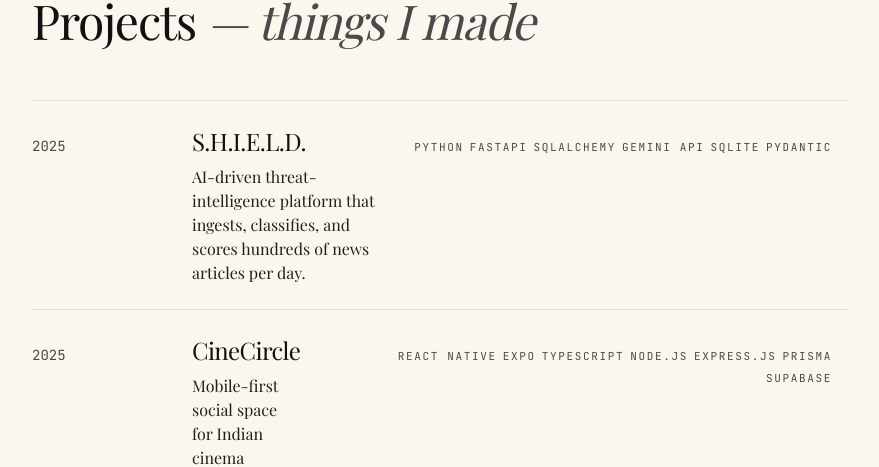
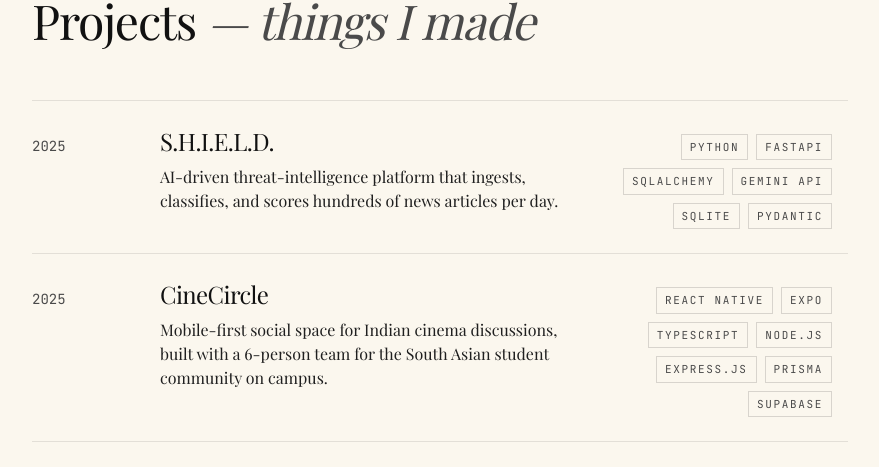
Before and after one commit to aamogh16/portfolio, a React (Vite) app: page / in a window 1280 px wide. Shown: the part 3420-3887 px from the top of the page, without its empty margins (200-1079 px from the left). Built offline with nearby package versions, Linux system fonts and the light colour scheme; no server answers; a web font is replaced by a local one.

Commit message:
refactored projects section

```diff
--- a/src/sections/ProjectsSection.tsx
+++ b/src/sections/ProjectsSection.tsx
@@ -21,7 +21,7 @@ export function ProjectsSection() {
             <button
               type="button"
               onClick={() => setOpenIndex(i)}
-              className="grid grid-cols-1 md:grid-cols-[8rem_1fr_auto] gap-4 md:gap-8 py-6 items-baseline w-full text-left hover:bg-cream-100/50 -mx-2 px-2 transition-colors"
+              className="grid grid-cols-1 md:grid-cols-[6rem_minmax(0,1fr)_minmax(0,14rem)] gap-4 md:gap-8 py-6 items-baseline w-full text-left hover:bg-cream-100/50 -mx-2 px-2 transition-colors"
             >
               <div className="font-mono text-sm text-ink-muted">{p.year}</div>
               <div>
@@ -33,11 +33,11 @@ export function ProjectsSection() {
                 <p className="mt-2 text-ink-soft max-w-prose">{p.blurb}</p>
               </div>
               {p.stack && (
-                <div className="flex flex-wrap gap-1.5 md:justify-end">
+                <div className="flex flex-wrap gap-2 md:justify-end">
                   {p.stack.map((s) => (
                     <span
                       key={s}
-                      className="font-mono text-[11px] uppercase tracking-[0.15em] text-ink-muted"
+                      className="font-mono text-[11px] uppercase tracking-[0.15em] border border-ink/15 px-2 py-1 text-ink-muted"
                     >
                       {s}
                     </span>
```
